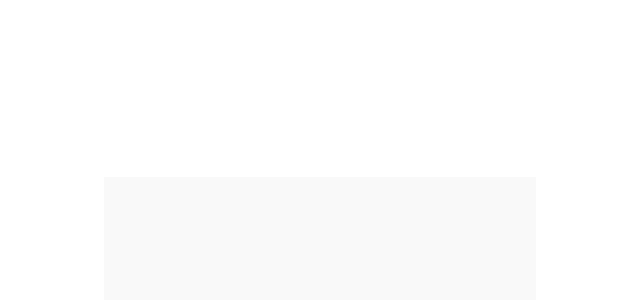
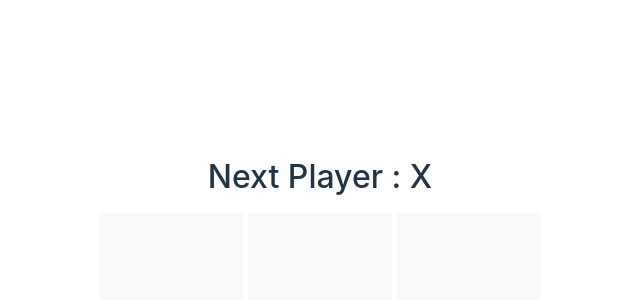
Before and after one commit to suhas991/Tic_Tac_Toe, a React (Vite) app: page / in a window 1280 px wide. Shown: the top 300 px of the page, without its empty margins (320-960 px from the left). Built offline with nearby package versions, Linux system fonts and the light colour scheme.

Commit message:
completed phase-1

```diff
--- a/src/components/Board.css
+++ b/src/components/Board.css
@@ -0,0 +1,6 @@
+.status{
+    padding: 2px;
+    margin: 10px;
+    font-size: 2rem;
+    font-weight: 500;
+}
--- a/src/components/Board.jsx
+++ b/src/components/Board.jsx
@@ -1,18 +1,63 @@
 import { useState } from 'react'
 import Square from './Square'
+import './Board.css'
 export default function Board(){
+
     const [squares,setSquares]=useState(Array(9).fill(null));
     const [mark,setMark]=useState(true);
 
+
+    const checkWinner = (squares)=> {
+       const lines=[
+        [0,1,2],
+        [3,4,5],
+        [6,7,8],
+        [0,3,6],
+        [1,4,7],
+        [2,5,8],
+        [0,4,8],
+        [2,4,6]
+       ];
+
+       for(let i=0;i<lines.length;i++){
+          const [a,b,c]=lines[i];
+          if(squares[a] && squares[a] === squares[b] && squares[a]===squares[c]){
+            return squares[a];
+          }
+       }
+       return null;
+    }
+    const winner = checkWinner(squares);
+
+    let status;
+    if(winner){
+        status = "Winner : " + winner;
+        document.querySelector('.status').style.color='Green';
+    }else{
+        status = "Next Player : " + ( mark ? 'X' : 'O' );
+    }
+
     const handleClick = (i)=> {
+       if(squares[i] || checkWinner(squares)){
+        console.log("Dont cheat");
+        return;
+       }
+
        const newSqaures=squares.slice();
        console.log(newSqaures);
-       newSqaures[i]='X';
+
+       if(mark){
+        newSqaures[i]='X';
+       }else{
+        newSqaures[i]='O';
+       }
        setSquares(newSqaures);
+       setMark(!mark);
     }
 
     return <>
-        <div clas   sName="board-row">
+        <div className="status">{status}</div>
+        <div className="board-row">
             <Square value={squares[0]} onSquareClick={()=>handleClick(0)}/>
             <Square value={squares[1]} onSquareClick={()=>handleClick(1)}/>
             <Square value={squares[2]} onSquareClick={()=>handleClick(2)}/>
--- a/src/components/Square.css
+++ b/src/components/Square.css
@@ -9,6 +9,8 @@
         cursor: pointer;
         transition: border-color 0.25s;
         margin-bottom: 5px;
+        box-decoration-break: slice;
+
       }
       button:hover {
         border-color: #646cff;
@@ -25,7 +27,7 @@
 
     .board-row{
       display: flex;
-    justify-content: center;
-    flex-wrap: nowrap;
-    gap: 5px;
+      justify-content: center;
+      flex-wrap: nowrap;
+      gap: 5px;
     }
```
